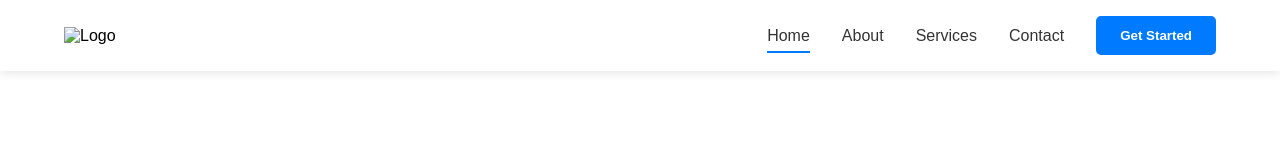
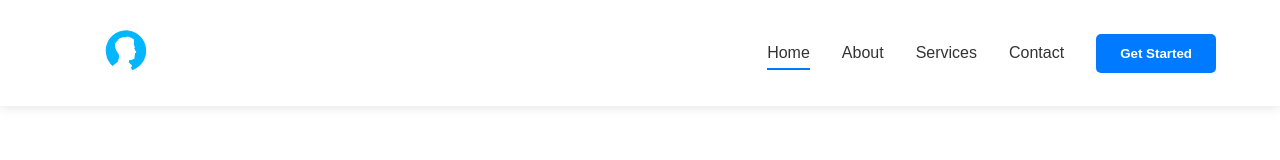
Before and after one commit to Bk-Sachin/MERN-Daily-Files, a plain HTML site: page assignment-1/index.html in a window 1280 px wide. Drawn offline with Linux system fonts and the light colour scheme.

Commit message:
updated-assign

```diff
--- a/assignment-1/styles.css
+++ b/assignment-1/css/styles.css
@@ -25,7 +25,7 @@ nav {
 
 /* Logo Styles */
 .logo img {
-    height: 40px;
+    height: 70px;
     width: auto;
 }
 
--- a/assignment-1/index.html
+++ b/assignment-1/index.html
@@ -4,13 +4,13 @@
     <meta charset="UTF-8">
     <meta name="viewport" content="width=device-width, initial-scale=1.0">
     <title>Navigation Bar</title>
-    <link rel="stylesheet" href="styles.css">
+    <link rel="stylesheet" href="./css/styles.css">
     <link rel="stylesheet" href="https://cdnjs.cloudflare.com/ajax/libs/font-awesome/6.0.0/css/all.min.css">
 </head>
 <body>
     <nav>
         <div class="logo">
-            <img src="logo.png" alt="Logo">
+            <img src="./assets/test.png" alt="Logo">
         </div>
 
         <input type="checkbox" id="nav-toggle" class="nav-toggle">
```
Also changed, not shown: assignment-1/assets/test.avif (added), assignment-1/assets/test.png (added).
